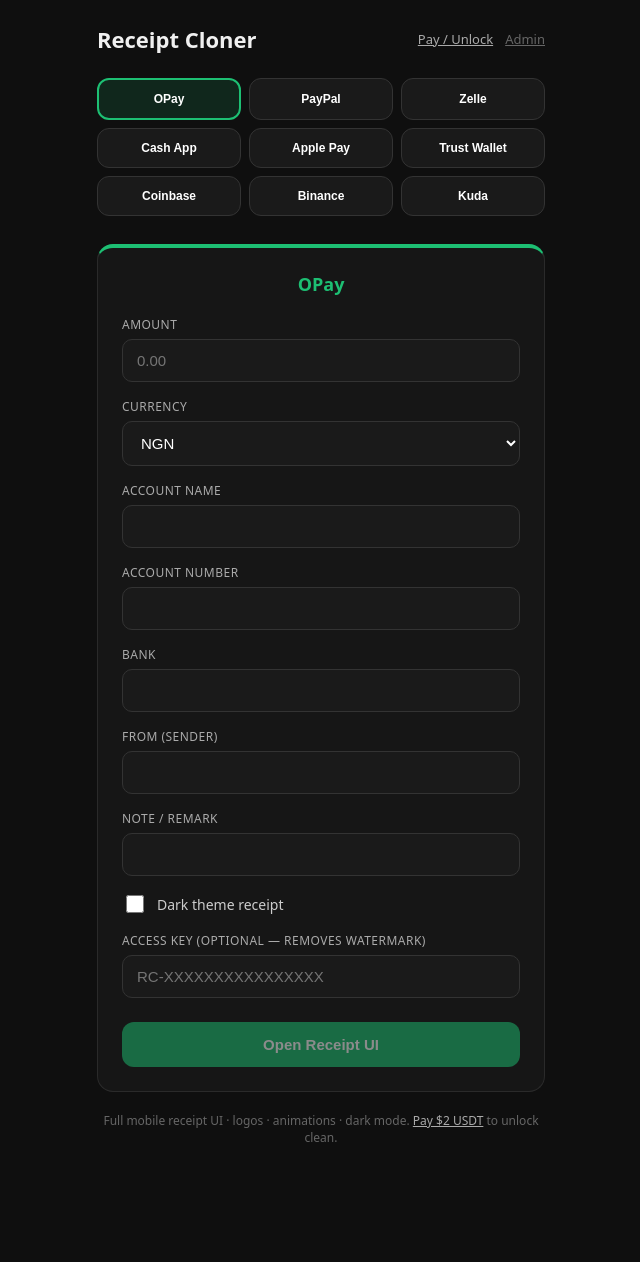
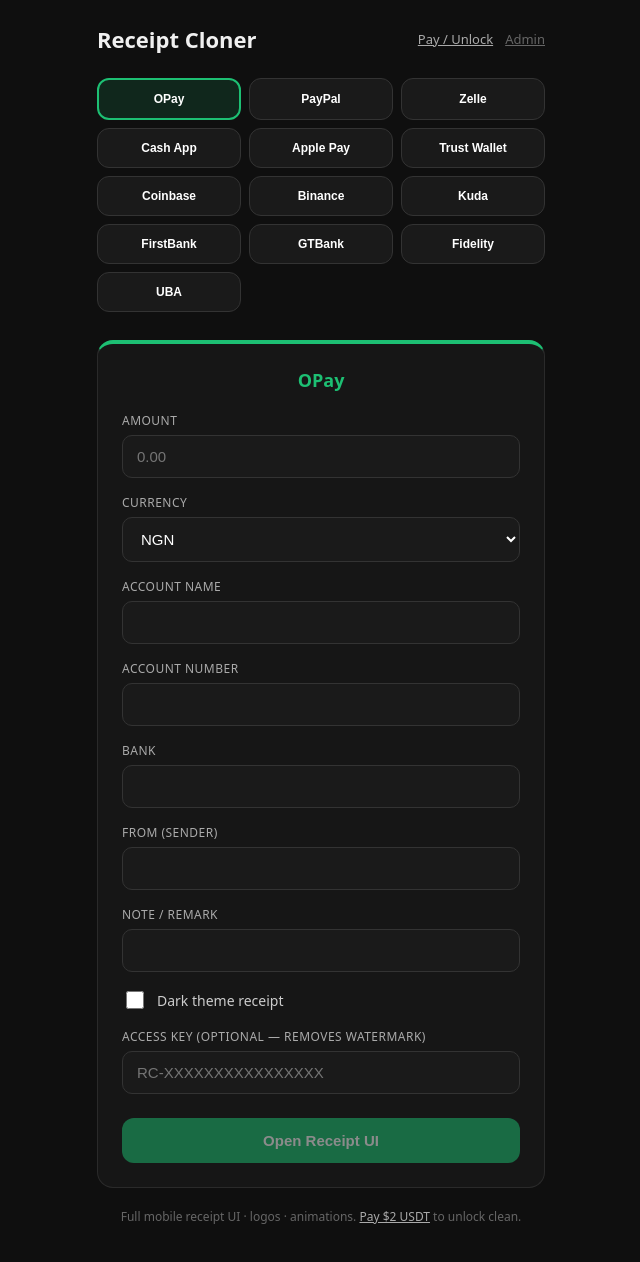
Before and after one commit to richardchidubem33-prog/receipt-cloner, a Next.js app: page / in a window 1280 px wide. Shown: the top 1262 px of the page, without its empty margins (319-959 px from the left). Before the commit the page ends 1238 px from the top, so only its background shows below. Built offline with nearby package versions, Linux system fonts and the light colour scheme.

Commit message:
Add FirstBank, GTBank, Fidelity, UBA platform selectors and form fields

```diff
--- a/app/page.tsx
+++ b/app/page.tsx
@@ -13,7 +13,13 @@
   { id: "coinbase", name: "Coinbase", color: "#0052FF" },
   { id: "binance", name: "Binance", color: "#F0B90B" },
   { id: "kuda", name: "Kuda", color: "#40196D" },
+  { id: "firstbank", name: "FirstBank", color: "#1a237e" },
+  { id: "gtbank", name: "GTBank", color: "#e85d04" },
+  { id: "fidelity", name: "Fidelity", color: "#1a5fb4" },
+  { id: "uba", name: "UBA", color: "#d32f2f" },
 ];
+
+const BANK_IDS = ["opay", "kuda", "firstbank", "gtbank", "fidelity", "uba"];
 
 export default function Home() {
   const [platform, setPlatform] = useState("opay");
@@ -36,6 +42,12 @@
 
   function update(key: string, val: string) {
     setForm((f: any) => ({ ...f, [key]: val }));
+  }
+
+  function selectPlatform(id: string) {
+    setPlatform(id);
+    if (BANK_IDS.includes(id)) update("currency", "NGN");
+    if (id === "binance" || id === "trustwallet" || id === "coinbase") update("currency", "USDT");
   }
 
   async function generate() {
@@ -87,7 +99,7 @@
         {PLATFORMS.map((pl) => (
           <button
             key={pl.id}
-            onClick={() => setPlatform(pl.id)}
+            onClick={() => selectPlatform(pl.id)}
             style={{
               padding: "12px 6px",
               borderRadius: 12,
@@ -113,7 +125,7 @@
           <input type="number" placeholder="0.00" value={form.amount} onChange={(e) => update("amount", e.target.value)} />
         </div>
 
-        {(platform === "opay" || platform === "kuda" || platform === "paypal" || platform === "zelle" || platform === "cashapp" || platform === "applepay") && (
+        {(BANK_IDS.includes(platform) || platform === "paypal" || platform === "zelle" || platform === "cashapp" || platform === "applepay") && (
           <div className="field">
             <label>Currency</label>
             <select value={form.currency} onChange={(e) => update("currency", e.target.value)}>
@@ -166,6 +178,16 @@
           </>
         )}
 
+        {(platform === "firstbank" || platform === "gtbank" || platform === "fidelity" || platform === "uba") && (
+          <>
+            <div className="field"><label>Beneficiary / Receiver Name</label><input value={form.toName} onChange={(e) => update("toName", e.target.value)} /></div>
+            <div className="field"><label>Account Number</label><input value={form.toAccount} onChange={(e) => update("toAccount", e.target.value)} /></div>
+            <div className="field"><label>Bank</label><input placeholder="e.g. GTB / Access" value={form.bank} onChange={(e) => update("bank", e.target.value)} /></div>
+            <div className="field"><label>Sender Name</label><input value={form.fromName} onChange={(e) => update("fromName", e.target.value)} /></div>
+            <div className="field"><label>Narration / Reference</label><input value={form.remark} onChange={(e) => update("remark", e.target.value)} /></div>
+          </>
+        )}
+
         {(platform === "paypal" || platform === "zelle" || platform === "cashapp") && (
           <>
             <div className="field"><label>To (Name / Handle)</label><input value={form.toName} onChange={(e) => update("toName", e.target.value)} /></div>
@@ -189,14 +211,23 @@
           <input placeholder="RC-XXXXXXXXXXXXXXXX" value={accessKey} onChange={(e) => setAccessKey(e.target.value)} />
         </div>
 
-        <button className="btn" onClick={generate} disabled={loading || !form.amount}
-          style={{ width: "100%", background: p.color, color: platform === "binance" || platform === "cashapp" ? "#111" : "#fff", marginTop: 8 }}>
+        <button
+          className="btn"
+          onClick={generate}
+          disabled={loading || !form.amount}
+          style={{
+            width: "100%",
+            background: p.color,
+            color: platform === "binance" || platform === "cashapp" ? "#111" : "#fff",
+            marginTop: 8,
+          }}
+        >
           {loading ? "Generating..." : "Open Receipt UI"}
         </button>
       </div>
 
       <p style={{ textAlign: "center", color: "#666", fontSize: 12, marginTop: 20 }}>
-        Full mobile receipt UI · logos · animations · dark mode.{" "}
+        Full mobile receipt UI · logos · animations.{" "}
         <Link href="/pay" style={{ color: "#aaa" }}>Pay $2 USDT</Link> to unlock clean.
       </p>
     </div>
```
